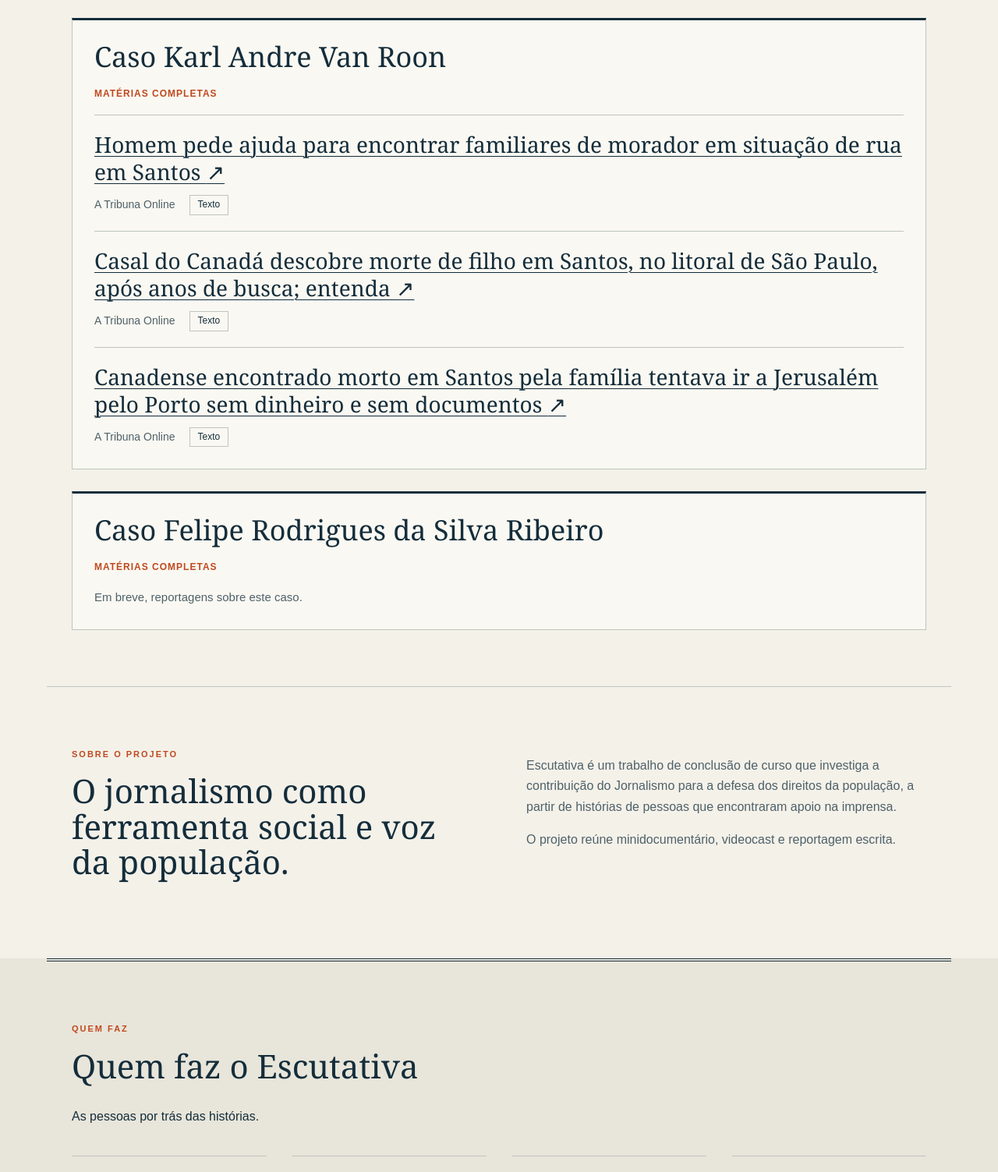
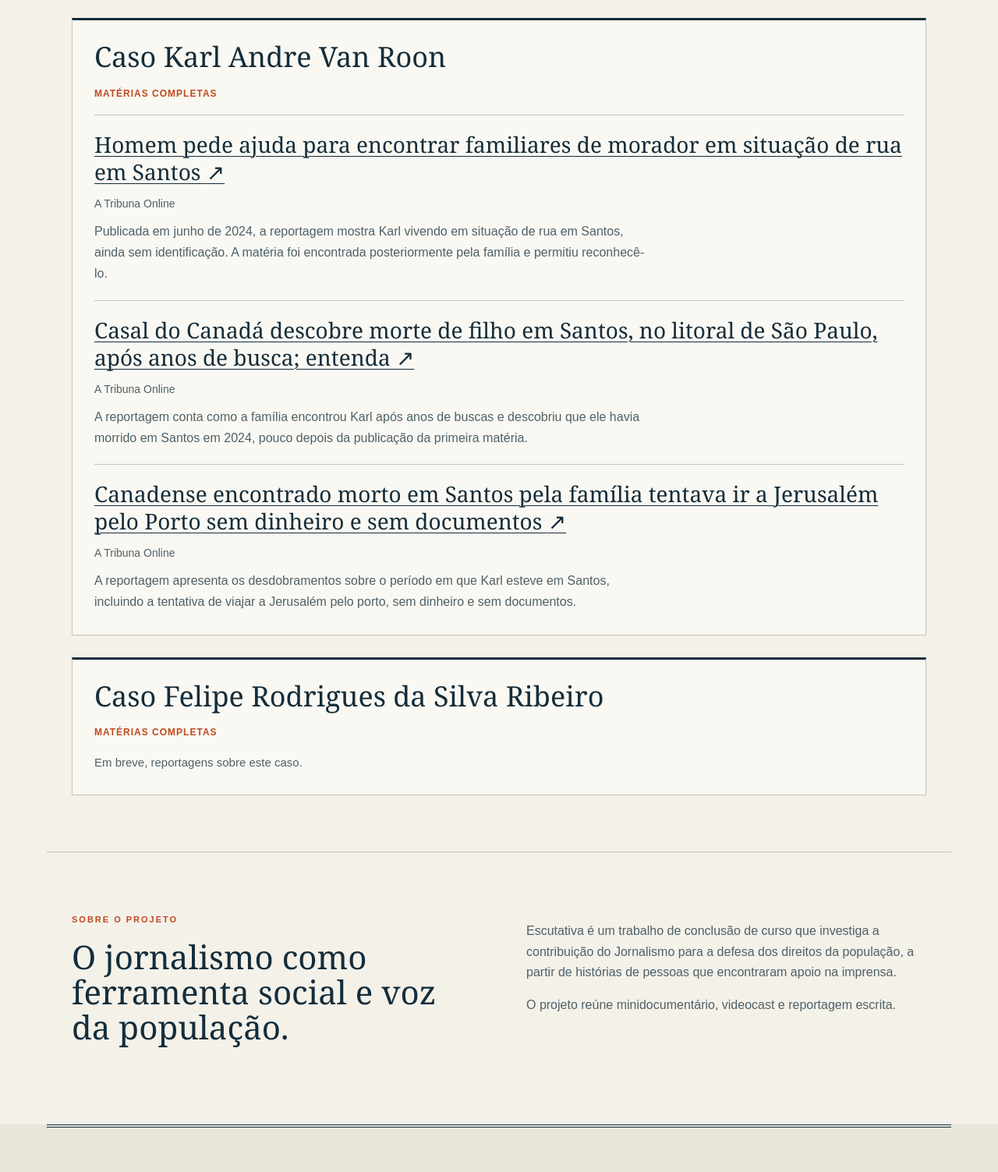
Before and after one commit to iarleyoliveira/ESCUTATIVA, a Jekyll site: the page built from index.html, in a window 1280 px wide, cut to the strip 3637-5140 px from the top of the page. Shown: the whole strip at 78% size. Built offline with Jekyll 4.4.1, drawn with Linux system fonts in a browser that asks for light colours.

Commit message:
Exibe resumos das reportagens no lugar do selo Texto

```diff
--- a/_data/reportagens_casos.yml
+++ b/_data/reportagens_casos.yml
@@ -2,18 +2,21 @@ reportagens:
   - caso: Caso Karl Andre Van Roon
     formato: Texto
     title: "Homem pede ajuda para encontrar familiares de morador em situação de rua em Santos"
+    resumo: "Publicada em junho de 2024, a reportagem mostra Karl vivendo em situação de rua em Santos, ainda sem identificação. A matéria foi encontrada posteriormente pela família e permitiu reconhecê-lo."
     veiculo: A Tribuna Online
     link: https://www.atribuna.com.br/cidades/santos/homem-pede-ajuda-para-encontrar-familiares-de-morador-em-situac-o-de-rua-em-santos-1.422289
     published: true
   - caso: Caso Karl Andre Van Roon
     formato: Texto
     title: "Casal do Canadá descobre morte de filho em Santos, no litoral de São Paulo, após anos de busca; entenda"
+    resumo: "A reportagem conta como a família encontrou Karl após anos de buscas e descobriu que ele havia morrido em Santos em 2024, pouco depois da publicação da primeira matéria."
     veiculo: A Tribuna Online
     link: https://www.atribuna.com.br/cidades/santos/casal-do-canada-descobre-morte-de-filho-em-santos-no-litoral-de-s-o-paulo-apos-anos-de-busca-entenda-1.505718
     published: true
   - caso: Caso Karl Andre Van Roon
     formato: Texto
     title: "Canadense encontrado morto em Santos pela família tentava ir a Jerusalém pelo Porto sem dinheiro e sem documentos"
+    resumo: "A reportagem apresenta os desdobramentos sobre o período em que Karl esteve em Santos, incluindo a tentativa de viajar a Jerusalém pelo porto, sem dinheiro e sem documentos."
     veiculo: A Tribuna Online
     link: https://www.atribuna.com.br/cidades/santos/canadense-encontrado-morto-em-santos-pela-familia-tentava-ir-a-jerusalem-pelo-porto-sem-dinheiro-e-sem-documentos-1.506705
     published: true
--- a/_includes/casos.html
+++ b/_includes/casos.html
@@ -18,7 +18,8 @@
               {% assign shown_reports = shown_reports | plus: 1 %}
               <li class="case-report">
                 <h5><a href="{{ report_url | escape }}" target="_blank" rel="noopener noreferrer">{{ report.title | escape }} <span aria-hidden="true">↗</span><span class="case-sr-only"> (abre em nova aba)</span></a></h5>
-                <p><span>{{ report.veiculo | escape }}</span><span class="case-format">{{ report.formato | escape }}</span></p>
+                <p class="case-source">{{ report.veiculo | escape }}</p>
+                {% if report.resumo and report.resumo != '' %}<p class="case-summary">{{ report.resumo | escape }}</p>{% endif %}
               </li>
             {% endif %}
           {% endfor %}
--- a/assets/style.css
+++ b/assets/style.css
@@ -522,6 +522,7 @@ header nav a:hover::after, header nav a:focus-visible::after { transform: scaleX
 .case-report a { text-decoration-thickness: 1px; text-underline-offset: 4px; }
 .case-report a:hover { color: var(--orange); }
 .case-report p { display: flex; align-items: center; flex-wrap: wrap; gap: 10px 18px; margin: 0; font-size: 14px; color: #4e6169; overflow-wrap: anywhere; }
+.case-report .case-summary { display: block; margin-top: 10px; max-width: 80ch; font-size: 16px; line-height: 1.7; }
 .case-format { border: 1px solid var(--line); padding: 2px 10px; color: var(--ink); font-size: 12px; }
 .case-empty { margin: 0; color: #4e6169; font-size: 15px; }
 .case-sr-only { position: absolute; width: 1px; height: 1px; padding: 0; margin: -1px; overflow: hidden; clip-path: inset(50%); white-space: nowrap; border: 0; }
```
Also changed, not shown: .github/workflows/validar-site.yml, .pages.yml.
